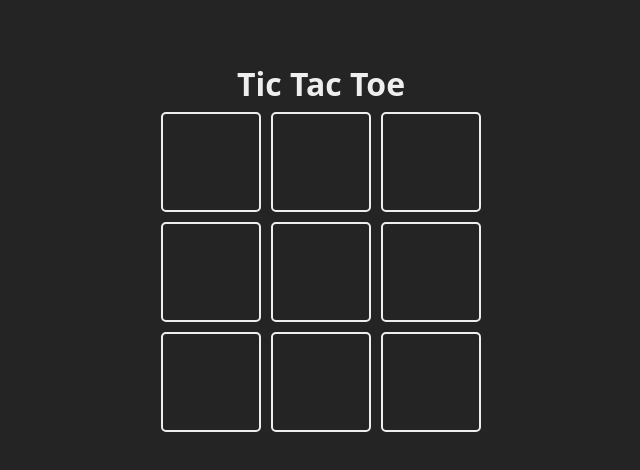
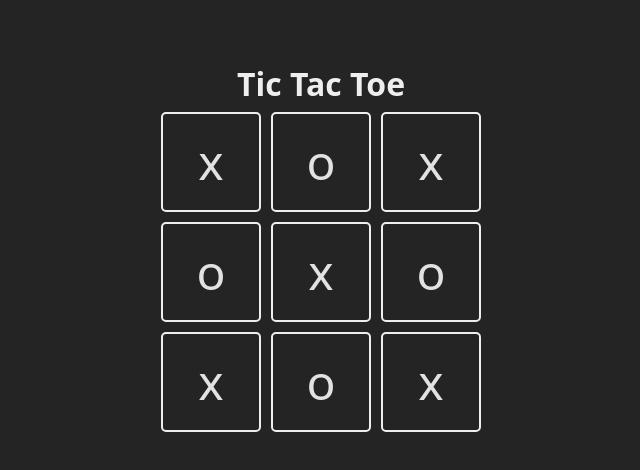
Before and after one commit to giovanyosorio/tic-tac-toe, a React (Vite) app: page / in a window 1280 px wide. Shown: the top 470 px of the page, without its empty margins (319-959 px from the left). Built offline with nearby package versions, Linux system fonts and the light colour scheme.

Commit message:
update appjsx

```diff
--- a/src/App.jsx
+++ b/src/App.jsx
@@ -14,8 +14,8 @@ const Square=({children,updateBoard,index}) => {
   )
 }
 function App() {
-  const [board,setBoard]= useState(Array(9).fill(null))
-  console.log(board);
+  const [board,setBoard]= useState(["x","o","x","o","x","o","x","o","x"])
+
 
   //const updateBoard = (index) => {
 
@@ -27,7 +27,7 @@ function App() {
           board.map((_, index) => {
             return (
               <Square key={index} index={index} >
-
+                {board[index]}
               </Square>
             )
           })
```
